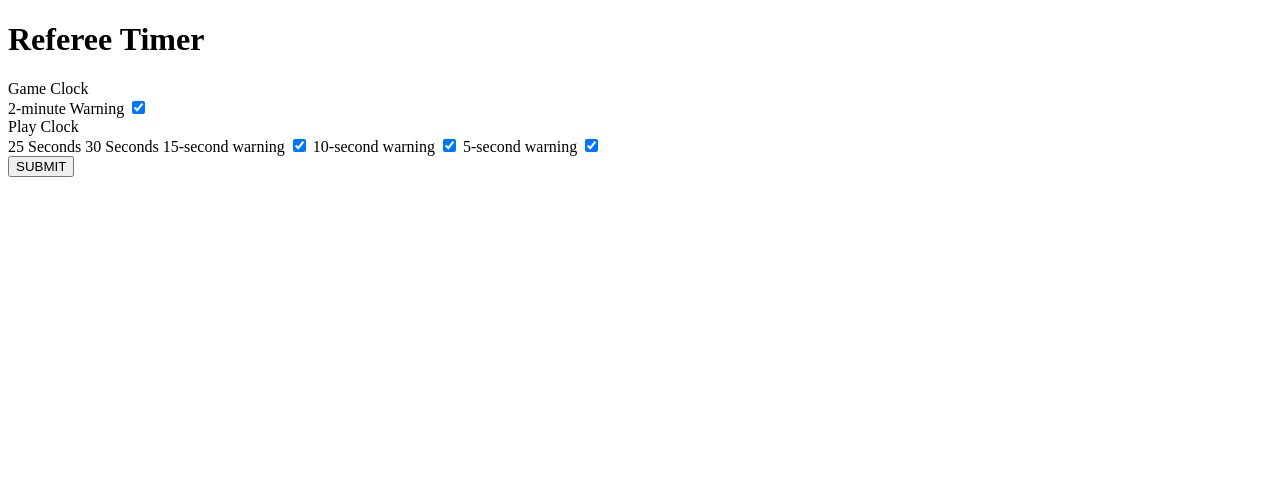
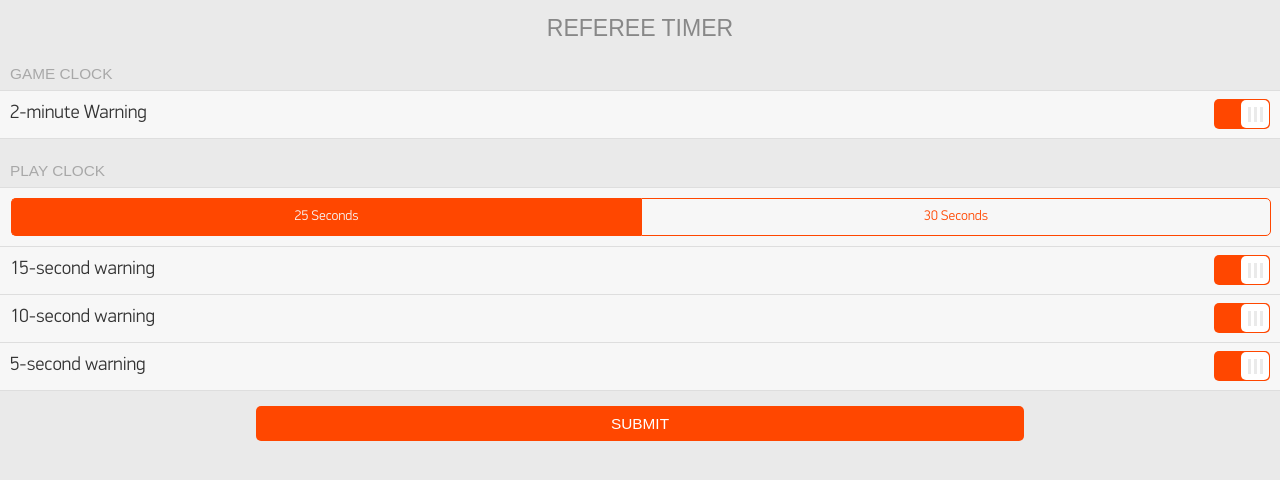
Before and after one commit to SheldonSmith/PebbleRefereeTimerSettings, a website: page index.html in a window 1280 px wide. Drawn offline with Linux system fonts and the light colour scheme; the site is published under a folder, as on GitHub Pages, so addresses that start at the root find nothing.

Commit message:
Update index.html

```diff
--- a/index.html
+++ b/index.html
@@ -3,8 +3,8 @@
 <head>
   <meta charset="UTF-8">
   <title></title>
-  <link rel='stylesheet' type='text/css' href='/css/slate.min.css'>
-  <link rel='stylesheet' type='text/css' href='/css/style.css'>
+  <link rel='stylesheet' type='text/css' href='css/slate.min.css'>
+  <link rel='stylesheet' type='text/css' href='css/style.css'>
 </head>
 
 <body>
@@ -48,7 +48,7 @@
             </div>
         </div>
     </form>
-    <script type="text/javascript" src="/js/slate.js"></script>
+    <script type="text/javascript" src="js/slate.js"></script>
     <script type="text/javascript" src="js/main.js"></script>
 </body>
 
```
